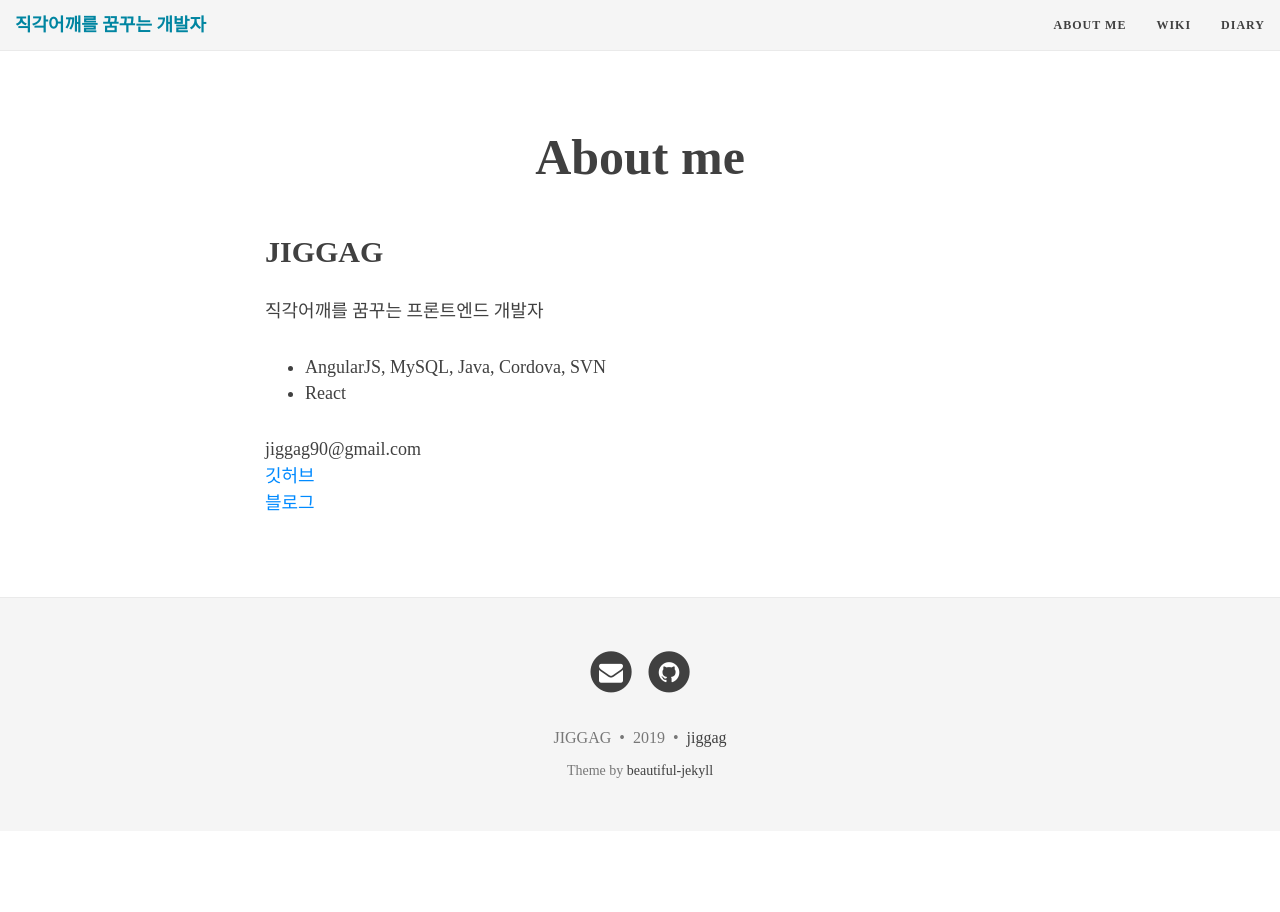
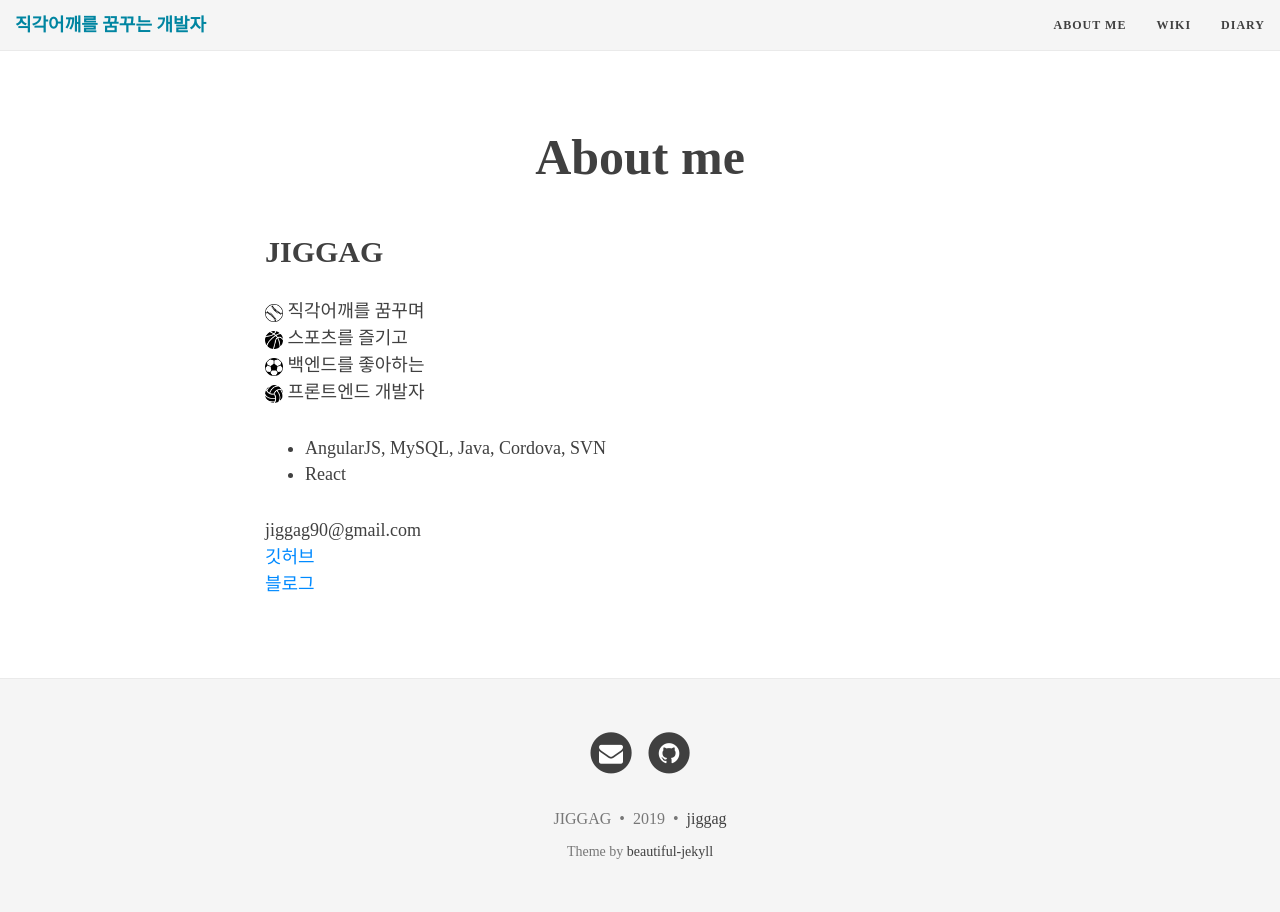
Before and after one commit to jiggag/jiggag.github.io, a Jekyll site: the page built from aboutme.md, in a window 1280 px wide. Built offline with Jekyll 4.4.1, drawn with Linux system fonts in a browser that asks for light colours; nearby versions of some CDN libraries.

Commit message:
Update aboutme.md

```diff
--- a/aboutme.md
+++ b/aboutme.md
@@ -5,11 +5,15 @@
 
 
 ## JIGGAG
-직각어깨를 꿈꾸는 프론트엔드 개발자
+<img width="18" height="18" src="/img/baseball.png" /> 직각어깨를 꿈꾸며
+<img width="18" height="18" src="/img/basketball.png" /> 스포츠를 즐기고
+<img width="18" height="18" src="/img/football.png" /> 백엔드를 좋아하는
+<img width="18" height="18" src="/img/volleyball.png" /> 프론트엔드 개발자
 
 - AngularJS, MySQL, Java, Cordova, SVN
 - React
 
+
 jiggag90@gmail.com
 [깃허브](https://github.com/jiggag)
 [블로그](https://jiggag.github.io)
```
